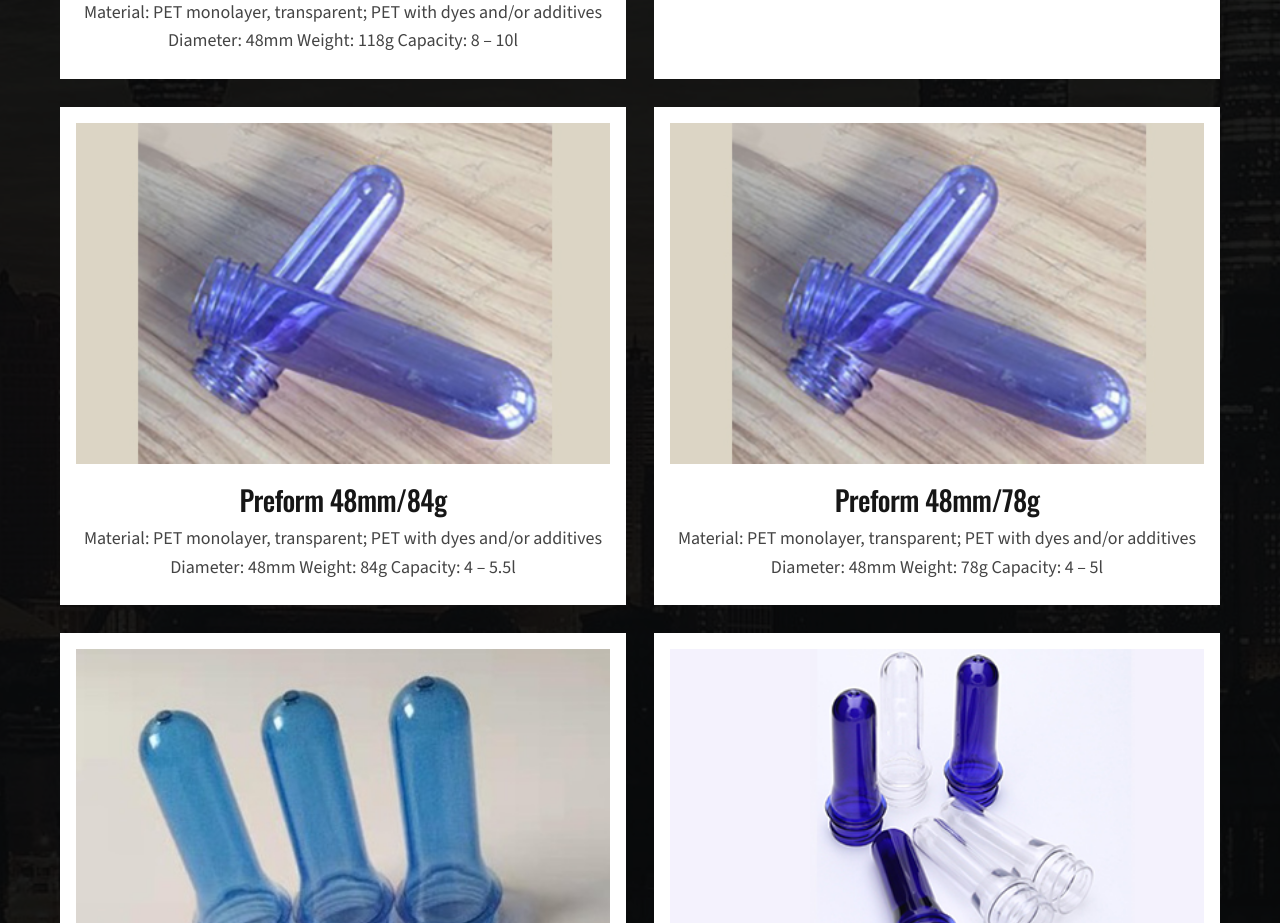
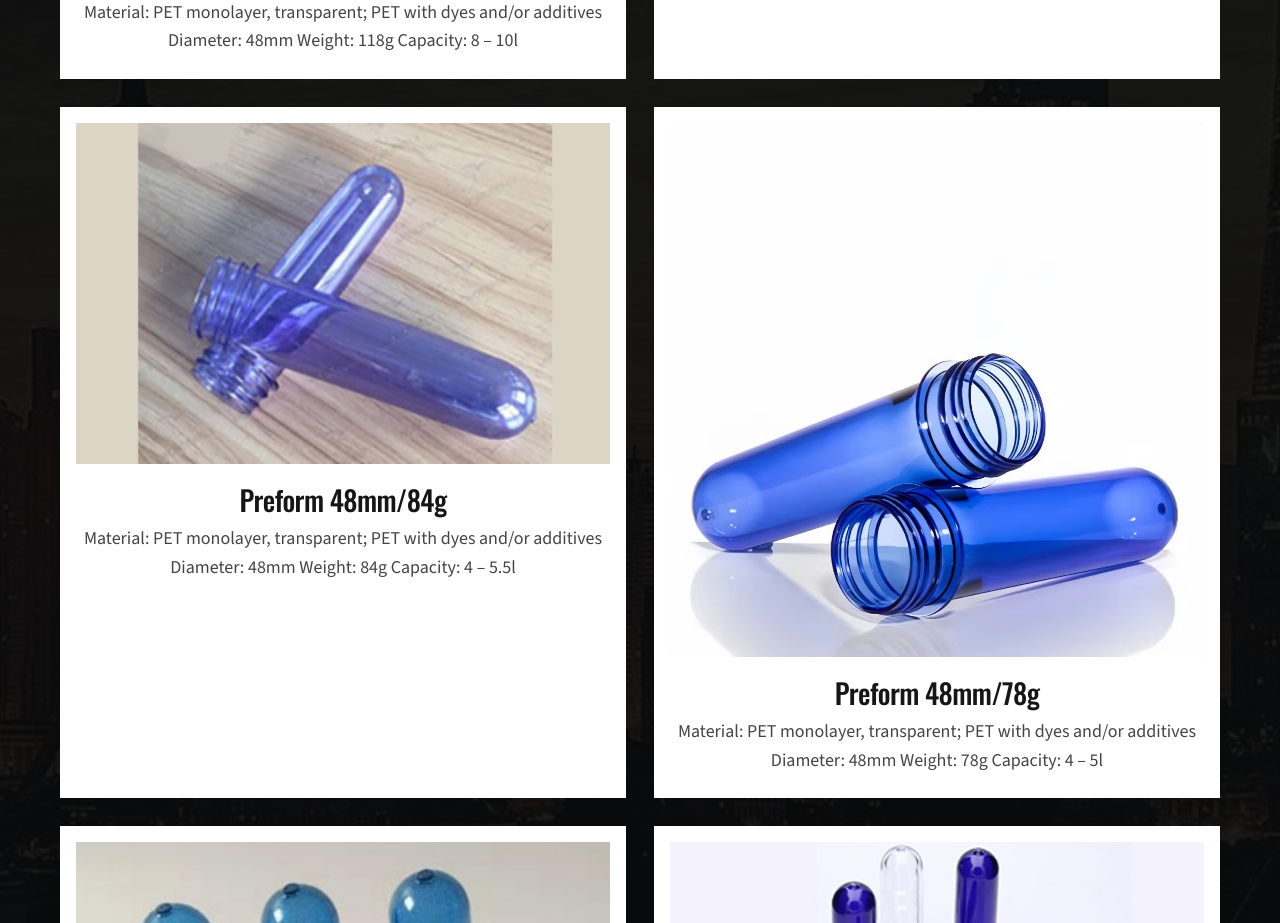
Before and after one commit to MD0SY/basilplast, a Next.js app: page /en in a window 1280 px wide. Shown: the part 4760-5683 px from the top of the page. Built offline with nearby package versions, Linux system fonts and the light colour scheme; no server answers.

Commit message:
Update products.ts

```diff
--- a/src/content/products.ts
+++ b/src/content/products.ts
@@ -71,8 +71,8 @@ export const products: Product[] = [
       ru: "Преформа 48мм/78г",
       ro: "Preformă 48mm/78g",
     },
-    image: "/images/products/64.jpg",
-    drawing: "/images/products/64-drawing.png",
+    image: "/images/products/78.jpg",
+    drawing: "/images/products/78.png",
     diameter: "48mm",
     weight: "78g",
     capacity: "4 – 5l",
```
